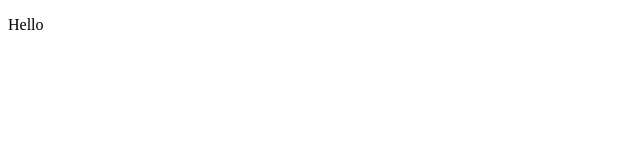
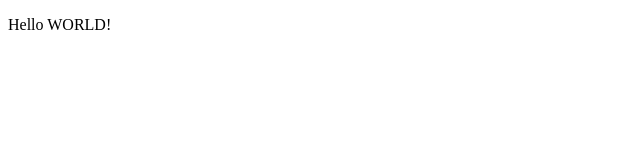
Before and after one commit to EgorGolovin1/project, a plain HTML site: page index.html in a window 1280 px wide. Shown: the full height of the page, 0-640 px from the left. Drawn offline with Linux system fonts and the light colour scheme.

Commit message:
third commit

```diff
--- a/index.html
+++ b/index.html
@@ -7,6 +7,6 @@
     <title>Document</title>
 </head>
 <body>
-    <p>Hello</p>
+    <p>Hello WORLD!</p>
 </body>
 </html>
```
